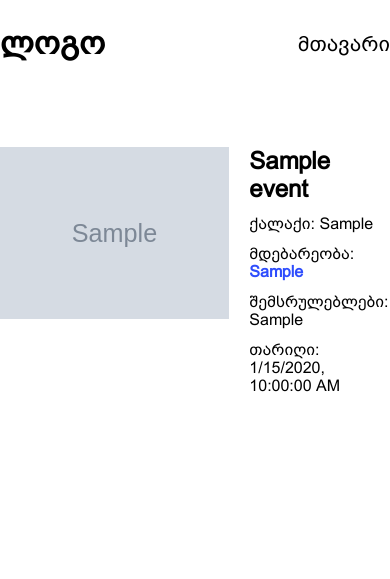
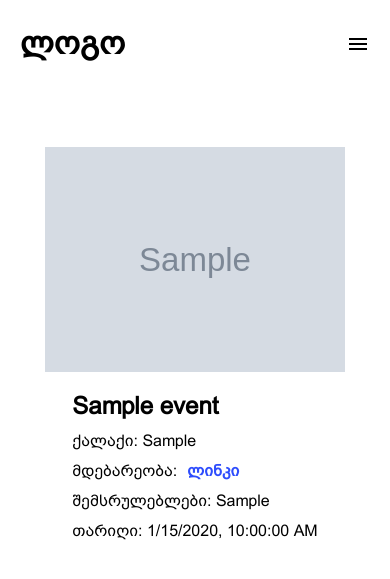
Before and after one commit to nikoloz-p/events, a FastAPI app: page / in a window 390 px wide. Shown: the top 579 px of the page. Run offline with FastAPI, Linux system fonts and the light colour scheme; tables that the repository leaves empty hold one stand-in row (values such as "Sample post"); grey boxes marked "Sample" are stand-in pictures.

Commit message:
responsive. image edit functionality. frontend bugfixes

```diff
--- a/backend/app/routes/events.py
+++ b/backend/app/routes/events.py
@@ -7,6 +7,7 @@ from backend.app.deps import get_db, get_current_user
 
 from uuid import uuid4
 from pathlib import Path
+from datetime import datetime as dt
 
 from PIL import Image
 import io
@@ -60,8 +61,8 @@ async def create_event(
 
         try:
             img = Image.open(io.BytesIO(contents))
-            img = img.convert("RGB")        # required for JPEG
-            img.thumbnail(MAX_IMAGE_SIZE)   # resize (keeps aspect ratio)
+            img = img.convert("RGB")
+            img.thumbnail(MAX_IMAGE_SIZE)
 
             img.save(
                 file_path,
@@ -79,7 +80,7 @@ async def create_event(
         city=city,
         venue=venue,
         performers=performers,
-        datetime=datetime,
+        datetime=dt.fromisoformat(datetime),
         image_url=image_url,
     )
 
@@ -107,9 +108,14 @@ def get_event(event_id: int, db: Session = Depends(get_db)):
 
 
 @router.put("/{event_id}", response_model=EventOut)
-def update_event(
+async def update_event(
     event_id: int,
-    event: EventUpdate,
+    title: str | None = Form(None),
+    city: str | None = Form(None),
+    venue: str | None = Form(None),
+    performers: str | None = Form(None),
+    datetime: str | None = Form(None),
+    image: UploadFile | None = File(None),
     db: Session = Depends(get_db),
     current_user: None = Depends(get_current_user),
 ):
@@ -117,8 +123,45 @@ def update_event(
     if not db_event:
         raise HTTPException(status_code=404, detail="Event not found")
 
-    for key, value in event.model_dump(exclude_unset=True).items():
-        setattr(db_event, key, value)
+    if image:
+        if image.content_type not in ALLOWED_TYPES:
+            raise HTTPException(status_code=400, detail="Invalid image type")
+
+        contents = await image.read()
+
+        if len(contents) > MAX_FILE_SIZE:
+            raise HTTPException(status_code=400, detail="Image too large (max 5MB)")
+
+        filename = f"{uuid4()}.jpg"
+        file_path = UPLOAD_DIR / filename
+
+        try:
+            img = Image.open(io.BytesIO(contents))
+            img = img.convert("RGB")
+            img.thumbnail(MAX_IMAGE_SIZE)
+
+            img.save(
+                file_path,
+                format="JPEG",
+                quality=JPEG_QUALITY,
+                optimize=True,
+            )
+        except Exception:
+            raise HTTPException(status_code=400, detail="Invalid image file")
+
+        db_event.image_url = f"/uploads/{filename}"
+
+    # update provided fields
+    if title is not None:
+        db_event.title = title
+    if city is not None:
+        db_event.city = city
+    if venue is not None:
+        db_event.venue = venue
+    if performers is not None:
+        db_event.performers = performers
+    if datetime is not None:
+        db_event.datetime = dt.fromisoformat(datetime)
 
     db.commit()
     db.refresh(db_event)
--- a/backend/app/static/scripts/pages/index.js
+++ b/backend/app/static/scripts/pages/index.js
@@ -17,8 +17,6 @@ async function loadEvents() {
 
 // render events
 
-
-
 function renderEvents(events) {
     eventsContainer.innerHTML = '';
 
@@ -36,6 +34,7 @@ function renderEvents(events) {
         ? `<img src="${event.image_url}" alt="${event.title}" class="event_image"/>`
         : '';
 
+
         eventElement.innerHTML = `
             <div class="event_image_container">
                 ${imageHtml}
@@ -44,7 +43,7 @@ function renderEvents(events) {
                 <h2 class="event_title">${event.title}</h2>
                 <ul class="events_list">
                     <li class="events_list_item"><span>ქალაქი:</span> ${event.city}</li>
-                    <li class="events_list_item"><span>მდებარეობა:</span> <a href="${event.venue}" target="_blank" class="event_venue_link">${event.venue}</a></li>
+                    <li class="events_list_item event_venue_link_item"><span>მდებარეობა:</span> <a href="${event.venue}" target="_blank" class="event_venue_link">ლინკი</a></li>
                     <li class="events_list_item"><span>შემსრულებლები:</span> ${event.performers}</li>
                     <li class="events_list_item"><span>თარიღი:</span> ${new Date(event.datetime).toLocaleString()}</li>
                 </ul>
@@ -79,3 +78,24 @@ if (window.IS_ADMIN) {
         }
     });
 }
+
+
+// nav
+
+const burgerIcon = document.getElementById('burger_menu');
+const navMenu = document.getElementById('header_nav');
+const overlay = document.getElementById('overlay');
+const closeIcon = document.getElementById('close_icon');
+
+burgerIcon.addEventListener('click', () => {
+    navMenu.classList.toggle('nav_visible');
+    overlay.classList.toggle('overlay_visible');
+    closeIcon.classList.toggle('close_icon_visible');
+
+});
+
+closeIcon.addEventListener('click', () => {
+    navMenu.classList.remove('nav_visible');
+    overlay.classList.remove('overlay_visible');
+    closeIcon.classList.remove('close_icon_visible');
+});
--- a/backend/app/static/styles/style.css
+++ b/backend/app/static/styles/style.css
@@ -68,22 +68,30 @@ a:hover {
 .events {
   display: flex;
   flex-direction: column;
-  gap: 40px;
+  gap: 60px;
 }
 
 .event {
   display: flex;
+  gap: 20px;
 }
 
 .event_image_container {
   margin-right: 20px;
   max-width: 350px;
-  height: auto;
+  display: flex;
+  justify-content: center;
+  flex-direction: column;
 }
 
 .event_image {
   width: 100%;
   height: auto;
+}
+
+.event_venue_link_item {
+  display: flex;
+  gap: 10px;
 }
 
 .event_venue_link {
@@ -234,3 +242,69 @@ a:hover {
   font-size: #ff0000;
   font-size: 16px;
 }
+
+/*==== RESPONSIVE ====*/
+
+@media (max-width: 768px) {
+  .header {
+    padding: 0 20px;
+  }
+  .event {
+    flex-direction: column;
+    align-items: center;
+  }
+
+  .event_image_container {
+    max-width: 300px;
+    margin-right: 0;
+  }
+
+  .header_nav {
+    display: none;
+  }
+  .close_icon {
+    display: none;
+    cursor: pointer;
+  }
+
+  #overlay {
+    background-color: #000;
+    opacity: 0.4;
+    width: 100%;
+    height: 100%;
+    position: fixed;
+    z-index: 1;
+    display: none;
+  }
+
+  .burger_icon {
+    cursor: pointer;
+  }
+
+  .header_nav.nav_visible {
+    display: block;
+    position: fixed;
+    top: 0;
+    right: 0;
+    width: 180px;
+    height: 100%;
+    background-color: #fff;
+    z-index: 10;
+    text-align: center;
+    padding: 10px 15px;
+  }
+
+  #overlay.overlay_visible {
+    display: block;
+  }
+  .close_icon.close_icon_visible {
+    display: block;
+    margin-left: auto;
+  }
+
+  .header_nav_list {
+    flex-direction: column;
+    margin-top: 50px;
+    gap: 15px;
+  }
+}
--- a/backend/app/templates/base.html
+++ b/backend/app/templates/base.html
@@ -2,6 +2,8 @@
 <html lang="en">
   <head>
     <meta charset="UTF-8" />
+    <meta name="viewport" content="width=device-width, initial-scale=1.0" />
+
     <title>{% block title %}Events{% endblock %}</title>
 
     <link rel="stylesheet" href="/static/styles/style.css" />
@@ -11,14 +13,28 @@
     />
   </head>
 
+  <div id="overlay"></div>
+
   <body class="{% block body_class %}{% endblock %}">
     <header class="header add_event_header">
       <div class="header_inner">
         <h1 class="logo">
           <a href="/">ლოგო</a>
         </h1>
+        <img
+          src="../static/assets/icons/burger_menu.svg"
+          alt="Menu"
+          id="burger_menu"
+          class="burger_menu"
+        />
 
-        <nav class="header_nav">
+        <nav class="header_nav" id="header_nav">
+          <img
+            src="../static/assets/icons/close_icon.svg"
+            alt=""
+            id="close_icon"
+            class="close_icon"
+          />
           <ul class="header_nav_list">
             <li class="header_nav_list_item">
               <a href="/">მთავარი</a>
--- a/backend/app/templates/edit_event.html
+++ b/backend/app/templates/edit_event.html
@@ -35,6 +35,10 @@ body_class %}create_event_body{% endblock %} {% block content %}
           id="event_date"
           placeholder="თარიღი"
         />
+        <label for="event_image" class="upload_img_label">
+          სურათი:
+          <input type="file" name="image" id="event_image" accept="image/*" />
+        </label>
         <button type="submit" id="add_event_btn" class="add_event_btn">
           რედაქტირება
         </button>
```
Also changed, not shown: backend/app/models/event.py (+10 -7 lines), backend/app/static/scripts/api/events.js (+0 -17 lines), backend/app/static/scripts/pages/edit_event.js (+22 -13 lines), backend/app/static/assets/icons/burger_menu.svg (added), backend/app/static/assets/icons/close_icon.svg (added).
